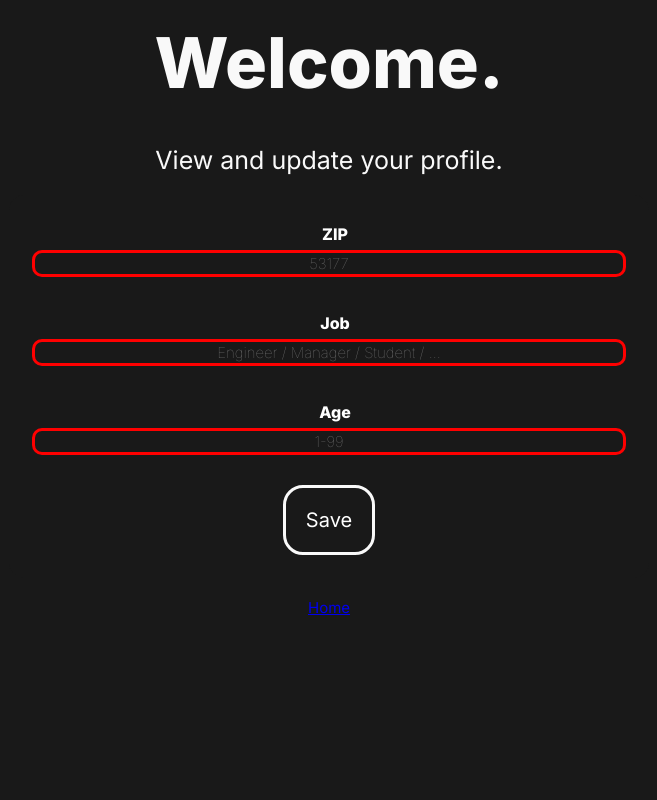
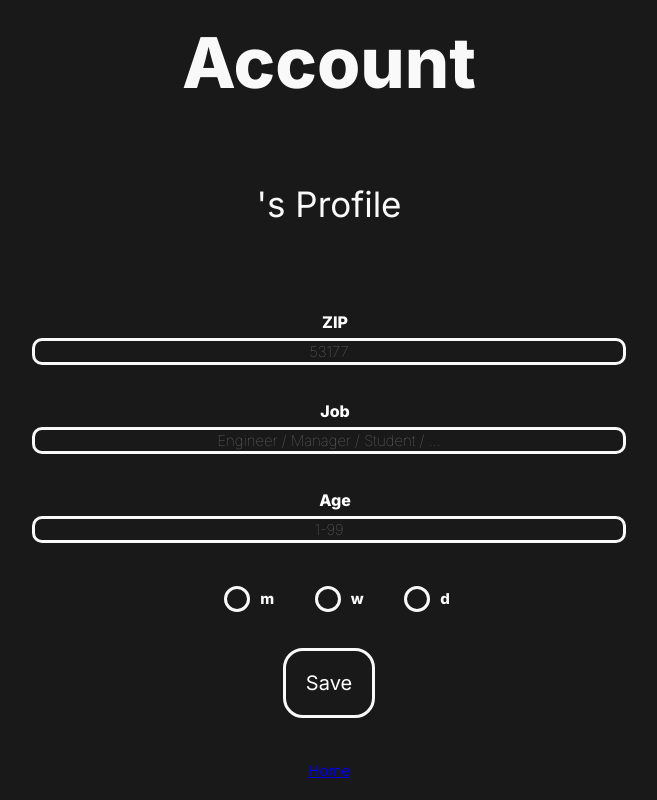
Before and after one commit to ma777xim/Controversy-Mapping, a PHP site: page /signup2.html in a window 1280 px wide. Shown: the whole page, without its empty margins (311-968 px from the left). Run offline with PHP 8.4, Linux system fonts and the light colour scheme; some libraries are stand-ins or nearby versions.

Commit message:
Add files via upload

```diff
--- a/signup2.html
+++ b/signup2.html
@@ -8,6 +8,82 @@
     <link rel="preconnect" href="https://fonts.googleapis.com">
     <link rel="preconnect" href="https://fonts.gstatic.com" crossorigin>
     <link href="https://fonts.googleapis.com/css2?family=Inter:wght@100;400;800&display=swap" rel="stylesheet">
+    <style>
+        body {
+            color: #f9f9f9;
+            font-family: 'Inter', sans-serif;
+            text-align: center;
+        }
+
+        .gender-option {
+            display: inline-block;
+            margin: 10px;
+        }
+
+        .gender-label {
+            font-size: 10px;
+            margin-left: 10px;
+        }
+
+        input[type="radio"] {
+            display: none; /* Hide the default radio button */
+        }
+
+        input[type="radio"] + label {
+            position: relative;
+            padding-left: 40px;
+            cursor: pointer;
+            font-size: 15px;
+            margin-bottom: 30px;
+        }
+
+        input[type="radio"] + label::before {
+            content: "";
+            position: absolute;
+            left: 10px;
+            top: 50%;
+            transform: translateY(-50%);
+            width: 20px;
+            height: 20px;
+            border: solid #f9f9f9;
+            border-radius: 50%;
+            background-color: transparent;
+            transition: all 0.5s ease;
+            transition-duration: .7s;
+        }
+
+        input[type="radio"] + label:hover::before {
+            content: "";
+            position: absolute;
+            left: 10px;
+            top: 50%;
+            transform: translateY(-50%);
+            width: 20px;
+            height: 20px;
+            border: solid #f9f9f9;
+            border-radius: 50%;
+            background-color: #f9f9f9;
+            transition: all 0.2s ease;
+        }
+
+        input[type="radio"]:checked + label::before {
+            background-color: #f9f9f9;
+            border-color: #f9f9f9;
+        }
+
+        input[type="radio"]:checked + label::after {
+            content: "";
+            position: absolute;
+            left: 14px;
+            top: 50%;
+            transform: translateY(-50%);
+            width: 10px;
+            height: 10px;
+            background-color: #fff;
+            border-radius: 50%;
+        }
+    </style>
+    <script src="https://d3js.org/d3.v7.min.js"></script>
     <script type="module" src="https://www.gstatic.com/firebasejs/9.1.3/firebase-app.js"></script>
     <script type="module" src="https://www.gstatic.com/firebasejs/9.1.3/firebase-firestore.js"></script>
     <script type="module" defer>
@@ -68,11 +144,11 @@
 </head>
 <body>
     <div style="color: #f9f9f9; text-align: center; font-size: 70px; font-weight: 800; margin: 20px;">
-        Welcome.
+        Account
     </div>
-    <div style="color: #f9f9f9; text-align: center; font-size: 25px; font-weight: 400; margin: 20px;">
-        View and update your profile.
-    </div>
+        <div style="margin: auto;">
+            <h2><b><span id="username"></span></b>'s Profile</h2>
+        </div>
     <div>
         <form id="form" style="border-color: transparent; text-align: center; display: block;">
             <div class="incorrect">
@@ -87,7 +163,22 @@
                 <label for="age" style="color: white;">Age</label>
                 <input type="text" id="age" name="age" placeholder="1-99" required />
             </div>
-            <div class="wrap">
+
+    <div>
+    <div class="gender-option">
+        <input type="radio" id="male" name="gender" value="m">
+        <label for="male">m</label>
+    </div>
+    <div class="gender-option">
+        <input type="radio" id="female" name="gender" value="w">
+        <label for="female">w</label>
+    </div>
+    <div class="gender-option">
+        <input type="radio" id="other" name="gender" value="d">
+        <label for="other">d</label>
+    </div>
+    </div>
+    <div class="wrap">
                 <button id="submit" type="submit">Save</button>
             </div>
         </form>
@@ -95,5 +186,79 @@
     <div style="color: #f9f9f9; text-align: center; font-size: 15px; margin: 20px;">
         <a href="index.html">Home</a>
     </div>
+    <script>
+    // Listen for changes on gender selection
+    const genderRadios = document.querySelectorAll('input[name="gender"]');
+
+    genderRadios.forEach(radio => {
+        radio.addEventListener("change", () => {
+            const selectedGender = document.querySelector('input[name="gender"]:checked').value;
+            console.log("Selected gender:", selectedGender); // For now, just log it to the console
+            // Here, you can add functionality to add the gender to the document or to your Firestore
+        });
+    });
+</script>
+<script type="module"> //Username
+import { initializeApp } from "https://www.gstatic.com/firebasejs/10.11.1/firebase-app.js";
+import { getAuth, onAuthStateChanged, signOut } from "https://www.gstatic.com/firebasejs/10.11.1/firebase-auth.js";
+import { getFirestore, doc, getDoc } from "https://www.gstatic.com/firebasejs/10.11.1/firebase-firestore.js";
+
+// Firebase configuration
+const firebaseConfig = {
+    apiKey: "AIzaSyB3Vn9jXSJnQ0XC8JM64OszHpNEkvViBxA",
+    authDomain: "mapping-controversies.firebaseapp.com",
+    projectId: "mapping-controversies",
+    storageBucket: "mapping-controversies.appspot.com",
+    messagingSenderId: "259825186402",
+    appId: "1:259825186402:web:7c38048d67546fbe9b833b",
+    measurementId: "G-Q0WM4CNVM4"
+};
+
+// Initialize Firebase
+const app = initializeApp(firebaseConfig);
+const auth = getAuth();
+const db = getFirestore();
+
+// Monitor authentication state
+onAuthStateChanged(auth, async (user) => {
+    if (user) {
+        console.log("User is logged in:", user.uid); // Debugging
+
+        try {
+            // Reference to Firestore document
+            const userRef = doc(db, "mappers", user.uid);
+            const userSnapshot = await getDoc(userRef);
+
+            if (userSnapshot.exists()) {
+                const username = userSnapshot.data().username || "Mapper"; // Fallback to "Mapper"
+                console.log("Fetched username:", username); // Debugging
+
+                // Display the username
+                document.getElementById("username").textContent = username;
+            } else {
+                console.error("No such document for user:", user.uid);
+                document.getElementById("username").textContent = "Mapper"; // Fallback
+            }
+        } catch (error) {
+            console.error("Error fetching user data:", error);
+            document.getElementById("username").textContent = "Mapper"; // Fallback
+        }
+    } else {
+        console.log("No user is logged in.");
+        document.getElementById("username").textContent = "bro."; // Fallback
+    }
+});
+
+// Logout functionality
+document.getElementById("logoutButton").addEventListener("click", async () => {
+    try {
+        await signOut(auth);
+        console.log("User signed out.");
+        window.location.href = "index4.html"; // Redirect after logout
+    } catch (error) {
+        console.error("Sign-out error:", error);
+    }
+});
+</script>
 </body>
 </html>
--- a/styles.css
+++ b/styles.css
@@ -16,18 +16,17 @@
 
 header {
     display: flex;
-    flex-direction: column;
-    align-content: top;
-    position: relative;
+    justify-content: space-between; /* Space out elements to left and right */
+    align-items: center; /* Vertically center the items */
     padding: 20px;
     width: 100vw;
-    height: auto;
     background-color: #0000ff;
     color: white;
     font-family: Inter, Google Sans, sans-serif;
     font-weight: 600;
-    margin-bottom: 50px;
+    margin-bottom: 0px;
 }
+
 
 header button {
     font-family: Inter, Google Sans, sans-serif;
@@ -60,10 +59,7 @@
 }
 
 #toggle-display {
-    margin: 30px;
-    position: absolute;
-    top: 175px;
-    left: 0px;
+    margin-left: 0px;
     z-index: 1000;
 }
 
@@ -73,8 +69,8 @@
     flex: 1;
     justify-content: center;
     align-items: center;
-    width: 90%;
-    height: 100%;
+    width: 100vw%;
+    height: 100vh;
     border: solid #191919;
     background-color: #191919;
     border-radius: 5px;
@@ -396,7 +392,7 @@
 }
 
 form div.incorrect input{
-    border-color: #ff0000;
+    border-color: #f9f9f9;
 }
 
 button {
```
Also changed, not shown: dashboard2.html (+27 -26 lines).
